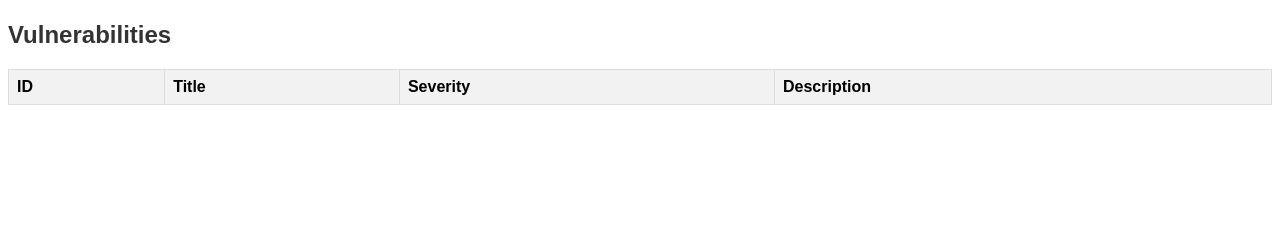
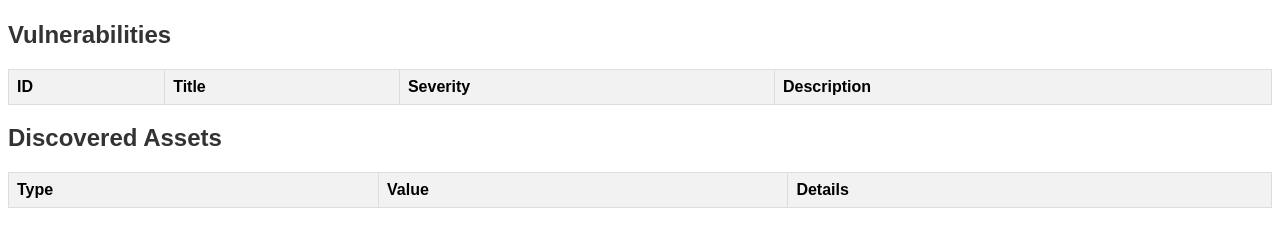
Before and after one commit to Fussin/AutoPen, a Flask app: template cyberhunter_3d/reporting/templates/report.html in a window 1280 px wide. Shown: the part 251-498 px from the top of the page. Run offline with Flask 3, Linux system fonts and the light colour scheme; the template is opened without the code that fills it, so the values that code supplies are empty.

Commit message:
feat: Enhance reports with discovered assets
This commit enhances the report generation functionality to include
a list of discovered assets.

- The `scan_manager.py` has been refactored to collect all discovered
  assets in the `OutputManager`.
- The HTML and DOCX report templates have been updated to display
  the list of assets.
- The `output_manager.py` has been updated to pass the assets to the
  report templates.
- The test for report generation has been updated to include assets.

```diff
--- a/cyberhunter_3d/reporting/templates/report.html
+++ b/cyberhunter_3d/reporting/templates/report.html
@@ -41,5 +41,25 @@
             {% endfor %}
         </tbody>
     </table>
+
+    <h2>Discovered Assets</h2>
+    <table>
+        <thead>
+            <tr>
+                <th>Type</th>
+                <th>Value</th>
+                <th>Details</th>
+            </tr>
+        </thead>
+        <tbody>
+            {% for asset in assets %}
+            <tr>
+                <td>{{ asset.type }}</td>
+                <td>{{ asset.value }}</td>
+                <td>{{ asset.details | tojson }}</td>
+            </tr>
+            {% endfor %}
+        </tbody>
+    </table>
 </body>
 </html>
```
Also changed, not shown: cyberhunter_3d/core/output_manager.py (+14 -0 lines), cyberhunter_3d/core/scan_manager.py (+8 -0 lines), cyberhunter_3d/tests/test_post_scan_operations.py (+1 -0 lines).
